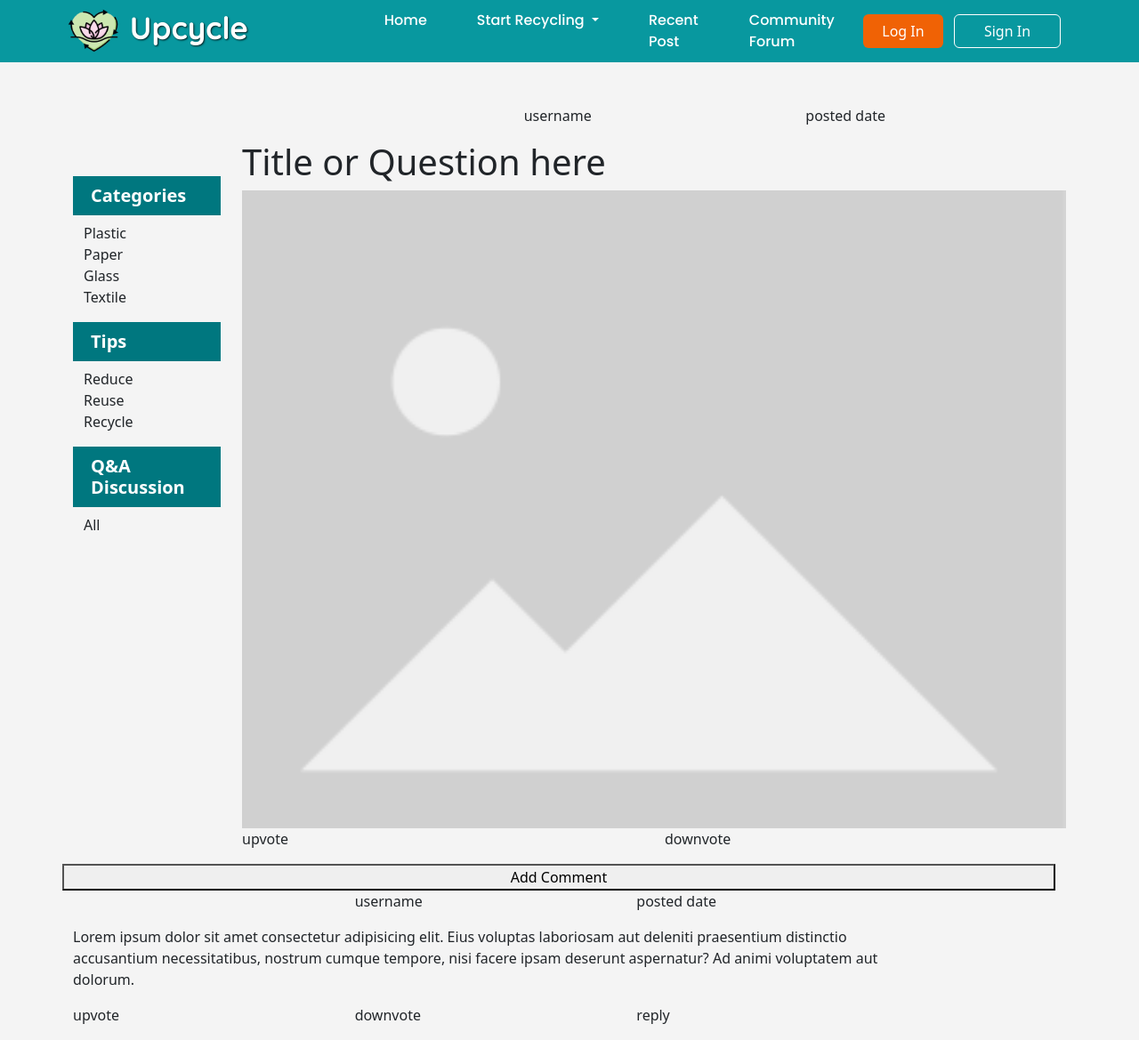
After one commit to Alexis-Roman/CET-5-Final-Project, a PHP site: page /Forum-Clicked.html in a window 1280 px wide. The commit adds this page. Shown: the whole page at 89% size. Run offline with PHP 8.4, Linux system fonts and the light colour scheme.

Commit message:
Updated Navbar and Footer

```diff
--- a/Account.html
+++ b/Account.html
@@ -4,7 +4,7 @@
 <head>
     <meta charset="UTF-8">
     <meta name="viewport" content="width=device-width, initial-scale=1.0">
-    <title>Upcycle - Categories</title>
+    <title>Upcycle - Account</title>
     <link rel="stylesheet" href="Account.css">
     <link href="https://cdn.jsdelivr.net/npm/bootstrap@5.3.2/dist/css/bootstrap.min.css" rel="stylesheet" integrity="sha384-T3c6CoIi6uLrA9TneNEoa7RxnatzjcDSCmG1MXxSR1GAsXEV/Dwwykc2MPK8M2HN" crossorigin="anonymous">
     <link rel="preconnect" href="https://fonts.googleapis.com">
--- /dev/null
+++ b/Forum-Clicked.css
@@ -0,0 +1,100 @@
+.navbar{
+    background-color: #08989F;
+    height: 70px;
+}
+
+a.navbar-brand, a.navbar-brand:hover{
+    font-family: 'Quicksand', sans-serif;
+    font-size: 35px;
+    font-weight: 700;
+    color: #fff;
+    margin: 0;
+    text-shadow: 1px 1px 2px rgba(0, 0, 0, 0.8);
+}
+
+a.nav-link{
+    color: white !important;
+    margin-inline: 20px;
+    font-family: 'Poppins';
+}
+
+button.btn.btn-login{
+    width: 90px;
+    color: #fff;
+    background-color: #F06205;
+}
+
+button.btn.btn-signup{
+    width: 120px;
+    color: #fff;
+    background-color: transparent;
+    border: 1px solid white;
+}
+
+button.btn.btn-createnewtopic{
+    font-weight: 500;
+    width: 200px;
+    color: #fff;
+    background-color: #08989F;
+    margin-top: 3%;
+    margin-bottom: 1%;
+    align-items: end;
+}
+
+.right-column{
+    background-color: white;
+    border-radius: 10px;
+    margin-left: 6%;
+    align-items: end;
+
+}
+
+button.btn.btn-topic{
+    font-size: 25px;
+    font-weight: bold;
+    width: 100%;
+    padding-block: 12px;
+    color: #fff;
+    background-color: #F06205;
+    margin-top: 3%;
+    margin-bottom: 1%;
+    text-align: start;
+}
+
+p.h1.forum-highlighted-left{
+    font-weight: 700;
+    font-size: 20px;
+    padding-left: 20px;
+    padding-block: 10px;
+    color: white;
+    background-color: #00777F;
+
+}
+
+.space {
+    margin:0;
+    padding:0;
+    height:80px;
+}
+
+ul{
+    list-style-type:none;
+    font-size: 16px;
+    font-weight: 500;
+}
+
+.row.category, .row.author, .row.date-time, .row.comments, .row.likes{
+    color: #626262;
+    font-size: 12px;
+    font-weight: 500;
+}
+
+.row.title{
+    color: #F06205;
+    font-size: 25px;
+    font-weight: bold;
+}
+
+.row.row-of-every-topic{
+    padding-block: 2px;
+}
--- /dev/null
+++ b/Forum-Clicked.html
@@ -0,0 +1,170 @@
+<!DOCTYPE html>
+<html lang="en">
+
+<head>
+    <meta charset="UTF-8">
+    <meta name="viewport" content="width=device-width, initial-scale=1.0">
+    <title>Upcycle - Forum</title>
+    <link rel="stylesheet" href="Forum-Clicked.css">
+    <link rel="stylesheet" href="forum.css">
+    <link href="https://cdn.jsdelivr.net/npm/bootstrap@5.3.2/dist/css/bootstrap.min.css" rel="stylesheet" integrity="sha384-T3c6CoIi6uLrA9TneNEoa7RxnatzjcDSCmG1MXxSR1GAsXEV/Dwwykc2MPK8M2HN" crossorigin="anonymous">
+    <link rel="stylesheet" href="https://fonts.googleapis.com/css2?family=Quicksand:wght@400;500;700&display=swap">
+    <link rel="stylesheet" href="https://fonts.googleapis.com/css2?family=Poppins:wght@400;500;700&display=swap">
+    <link rel="shortcut icon" href="src/img/Logo/NGOlogo.png" type="image/x-icon">
+
+</head>
+
+<body style="background-color: #F4F4F4;">
+    <script src="https://cdn.jsdelivr.net/npm/@popperjs/core@2.11.8/dist/umd/popper.min.js" integrity="sha384-I7E8VVD/ismYTF4hNIPjVp/Zjvgyol6VFvRkX/vR+Vc4jQkC+hVqc2pM8ODewa9r" crossorigin="anonymous"></script>
+    <script src="https://cdn.jsdelivr.net/npm/bootstrap@5.3.2/dist/js/bootstrap.min.js" integrity="sha384-BBtl+eGJRgqQAUMxJ7pMwbEyER4l1g+O15P+16Ep7Q9Q+zqX6gSbd85u4mG4QzX+" crossorigin="anonymous"></script>
+
+<!-- NAVBAR -->
+<nav class="navbar navbar-expand-lg">
+    <div class="container-fluid" style="margin-left: 5%; margin-right: 5%;">
+        <a class="navbar-brand" href="#">
+        <img src="src/img/Logo/NGOlogo.png" alt="Logo" width="60" height="60" class="d-inline-block align-text-center">
+        Upcycle
+        </a>
+
+        <button class="navbar-toggler" type="button" data-bs-toggle="collapse" data-bs-target="#navbarSupportedContent" aria-controls="navbarSupportedContent" aria-expanded="false" aria-label="Toggle navigation">
+        <span class="navbar-toggler-icon"></span>
+        </button>
+        <div class="container"style="margin-left: 10%;">
+        <div class="collapse navbar-collapse" id="navbarSupportedContent">
+            <ul class="navbar-nav me-auto mb-2 mb-lg-0 ">
+                <li class="nav-item">
+                    <a class="nav-link active" aria-current="page" href="Homepage.html">Home</a>
+                </li>
+                <li class="nav-item dropdown">
+                    <a class="nav-link dropdown-toggle" href="#" role="button" data-bs-toggle="dropdown" aria-expanded="false">
+                        Start Recycling
+                    </a>
+                <ul class="dropdown-menu">
+                    <li><a class="dropdown-item" href="SRCategories.html">View Post</a></li>
+                    <li><hr class="dropdown-divider"></li>
+                    <li><a class="dropdown-item" href="Create_Post.html">Create New Post</a></li>
+                </ul>
+                </li>
+                <li class="nav-item ">
+                    <a class="nav-link" href="#">Recent Post</a>
+                </li>
+                <li class="nav-item">
+                    <a class="nav-link" href="Forum.html">Community Forum</a>
+                </li>
+            </ul>
+
+            <div class="d-grid gap-1 d-md-flex justify-content-md-end">
+                <button class="btn btn-login me-md-2" type="button"onclick="redirectToLogin()">Log In</button>
+                <button class="btn btn-signup" type="button" onclick="redirectToSignup()">Sign In</button>
+            </div>
+            <script src="connection.js"></script>
+        </div>
+        </div>
+        </div>
+    </div>
+</nav>
+
+<div class="mt-5"></div>
+<!-- FORUM -->
+
+
+<div class="container">
+    <div class="row">
+        <!-- LEFT column -->
+        <div class="col-md-2">
+            <div class="container">
+                <div class="row">
+                    <div class="space"></div>
+                </div>
+            </div>
+
+            <div class="container">
+                <div class="row">
+                    <p class="h1 forum-highlighted-left">Categories</p>
+            <ul class="categories forum">
+                <li>Plastic</li>
+                <li>Paper</li>
+                <li>Glass</li>
+                <li>Textile</li>
+            </ul>
+            <p class="h1 forum-highlighted-left">Tips</p>
+            <ul class="tips forum">
+                <li>Reduce</li>
+                <li>Reuse</li>
+                <li>Recycle</li>
+            </ul>
+            <p class="h1 forum-highlighted-left">Q&A Discussion</p>
+            <ul class="tips Q&A forum">
+                <li>All</li>
+            </ul>
+                </div>
+            </div>
+
+        </div>
+        <!-- RIGHT column -->
+        <div class="col-md-10">
+            <div class="row">
+                <div class="col">
+                    <img src="" alt="">
+                </div>
+                <div class="col">
+                    <p>username</p>
+                </div>
+
+                <div class="col">
+                    <p>posted date</p>
+                </div>
+            </div>
+
+            <div class="row">
+                <h1>Title or Question here</h1>
+                <img src="images/card_placeholder_img.png" alt="">
+            </div>
+
+            <div class="row">
+                <div class="col">
+                    <p>upvote</p>
+                </div>
+                <div class="col">
+                    <p>downvote</p>
+                </div>
+            </div>
+            </div>
+            <div class="row">
+                <button>Add Comment</button>
+            </div>
+
+            <div class="col-md-10">
+                <div class="row">
+                    <div class="col">
+                        <img src="" alt="">
+                    </div>
+                    <div class="col">
+                        <p>username</p>
+                    </div>
+
+                    <div class="col">
+                        <p>posted date</p>
+                    </div>
+
+                    <p>Lorem ipsum dolor sit amet consectetur adipisicing elit. Eius voluptas laboriosam aut deleniti praesentium distinctio accusantium necessitatibus, nostrum cumque tempore, nisi facere ipsam deserunt aspernatur? Ad animi voluptatem aut dolorum.</p>
+                    <div class="col">
+                        <p>upvote</p>
+                    </div>
+                    <div class="col">
+                        <p>downvote</p>
+                    </div>
+                    <div class="col">
+                        <p>reply</p>
+                    </div>
+                </div>
+        </div>
+    </div>
+</div>
+
+
+
+
+
+</body>
+</html>
--- a/Forum.html
+++ b/Forum.html
@@ -4,7 +4,7 @@
 <head>
     <meta charset="UTF-8">
     <meta name="viewport" content="width=device-width, initial-scale=1.0">
-    <title>Upcycle - Categories</title>
+    <title>Upcycle - Forum</title>
     <link rel="stylesheet" href="SRCategories.css">
     <link rel="stylesheet" href="forum.css">
     <link href="https://cdn.jsdelivr.net/npm/bootstrap@5.3.2/dist/css/bootstrap.min.css" rel="stylesheet" integrity="sha384-T3c6CoIi6uLrA9TneNEoa7RxnatzjcDSCmG1MXxSR1GAsXEV/Dwwykc2MPK8M2HN" crossorigin="anonymous">
```
Also changed, not shown: Landing-Page.css (+75 -7 lines), Landing-Page.html (+47 -38 lines), images/footer_bg.png.
